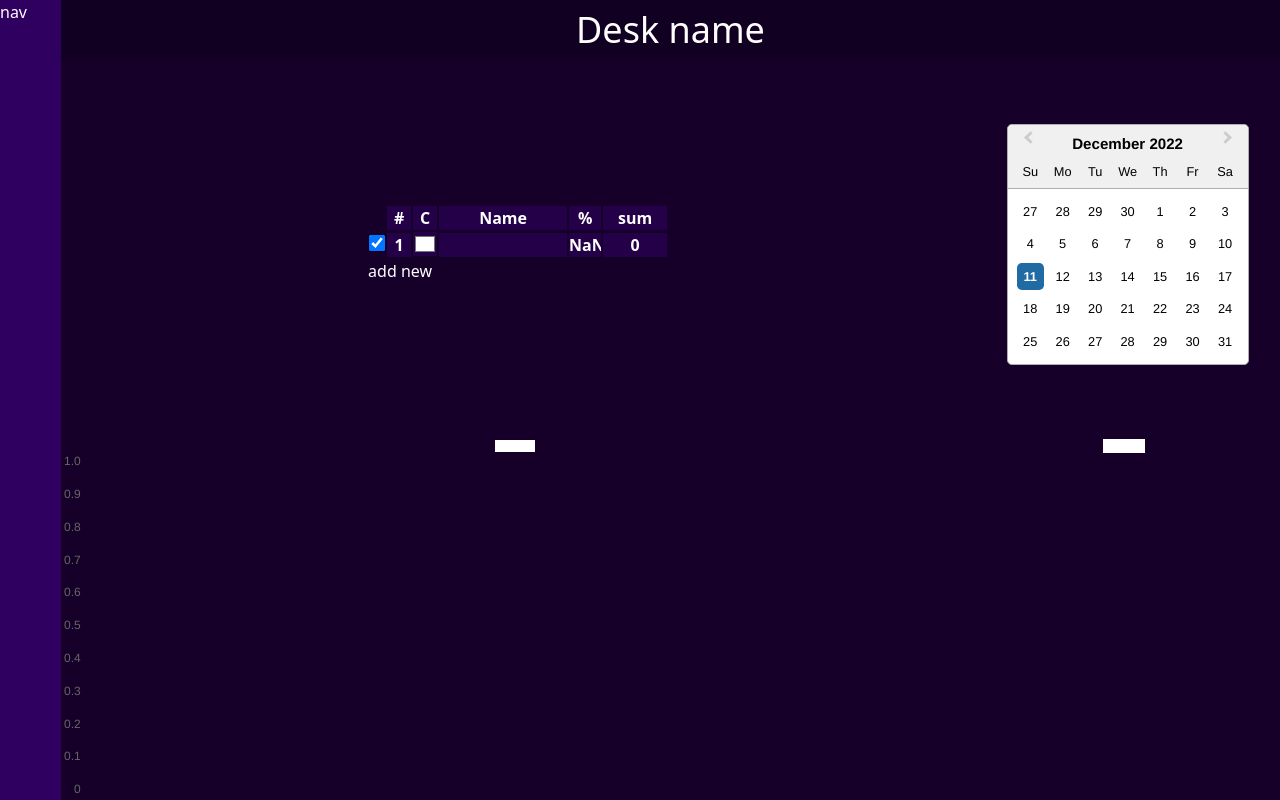
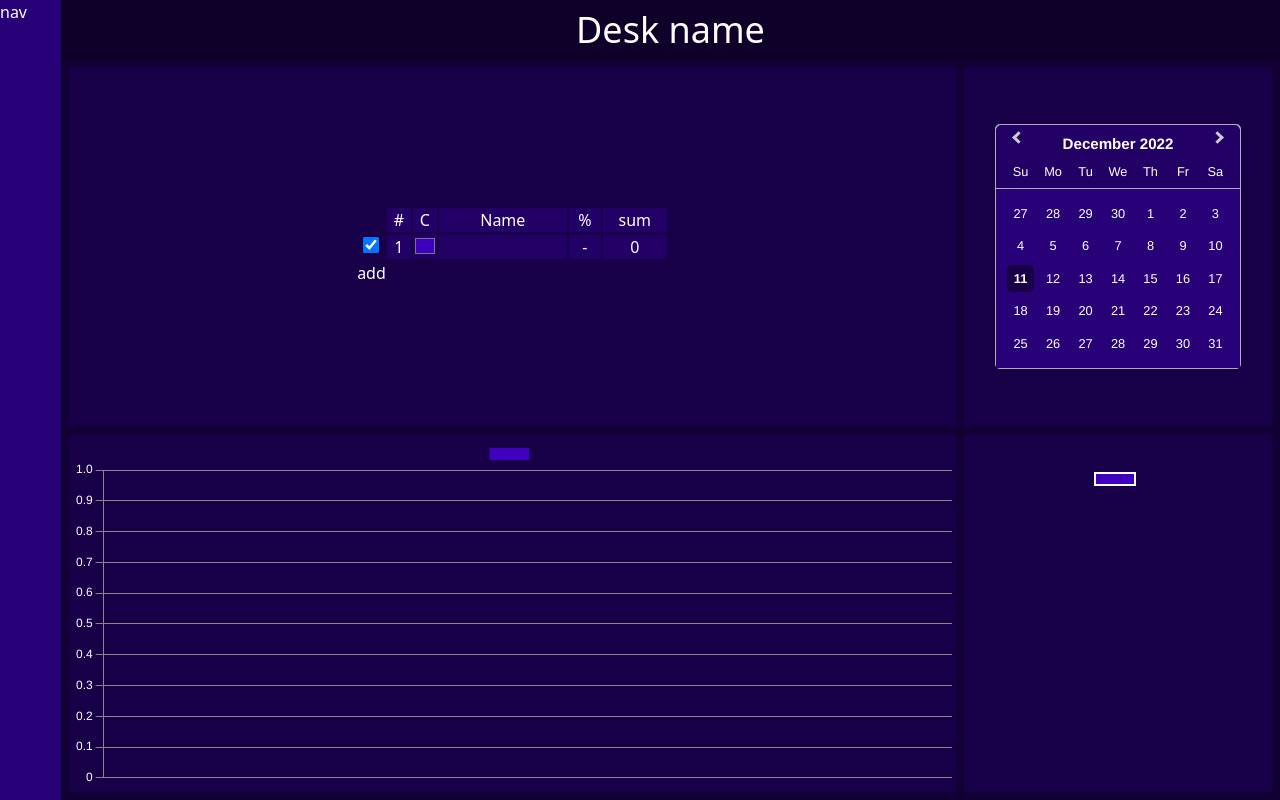
Before and after one commit to Slantl/chart-desk, a React (Vite) app: page / in a window 1280 px wide. Built offline with nearby package versions, Linux system fonts and the light colour scheme.

Commit message:
more styling and recolor

```diff
--- a/src/components/Desk.tsx
+++ b/src/components/Desk.tsx
@@ -17,7 +17,7 @@ export const Desk: FC = () => {
     const [data, setData] = useState<Entity[]>([
       {
         name: "",
-        color: "#ffffff",
+        color: "#4000c0",
         visible: true,
         info: {}
       }
@@ -36,7 +36,7 @@ export const Desk: FC = () => {
 
 
     return (
-        <div className="desk grid overflow-hidden h-full w-full items-center justify-items-center">
+        <div className="desk overflow-hidden h-full w-full">
             <DataTable data={data} setData={setData} period={period}/>
             <CalendarForm period={period} setPeriod={setPeriod}/>
             <BarChart data={data} period={period}/>
--- a/src/components/DeskComponents/BarChart.tsx
+++ b/src/components/DeskComponents/BarChart.tsx
@@ -7,6 +7,7 @@ import {
     Title,
     Tooltip,
     Legend,
+    Chart,
 } from 'chart.js';
 import { FC } from "react";
 import { Entity } from "../Desk";
@@ -25,8 +26,11 @@ interface Props {
     period: Date[]
 }
 
+Chart.defaults.color = "#ffffff"
+Chart.defaults.borderColor = "#888888"
+
 export const BarChart: FC<Props> = ({ data, period }) => {
-    const options = {maintainAspectRatio: false, responsive: true}
+    const options = {maintainAspectRatio: false}
     const labels = period.map(x => x.getDate())
     const barData = {
         labels,
@@ -37,7 +41,7 @@ export const BarChart: FC<Props> = ({ data, period }) => {
                     if (y.getTime().toString() in x.info)
                     return x.info[y.getTime().toString()]
                 }),
-                backgroundColor: x.color
+                backgroundColor: x.color,
             })
         })
     }
--- a/src/components/DeskComponents/CalendarForm.tsx
+++ b/src/components/DeskComponents/CalendarForm.tsx
@@ -23,6 +23,7 @@ export const CalendarForm: FC<Props> = ({ period, setPeriod}) => {
         setPeriod(arr)
     }
     return (
+        <div>
             <DatePicker
                 selected={startDate}
                 onChange={onChange}
@@ -31,5 +32,6 @@ export const CalendarForm: FC<Props> = ({ period, setPeriod}) => {
                 selectsRange
                 inline
             />
+        </div>
     )
 }
--- a/src/components/DeskComponents/DataTable.tsx
+++ b/src/components/DeskComponents/DataTable.tsx
@@ -30,16 +30,23 @@ export const DataTable: FC<Props> = ({ period, data, setData }) => {
     }
 
     const add = () => {
+        let r = Math.floor(Math.random() * 255).toString(16)
+        let g = Math.floor(Math.random() * 160).toString(16)
+        let b = Math.floor(Math.random() * 255).toString(16)
+        r = r.length == 1 ? "0" + r : r
+        g = g.length == 1 ? "0" + g : g
+        b = b.length == 1 ? "0" + b : b
+        let color = "#" + r + g + b
         let temp: {[key: string]: number} = {}
         period.forEach(x => {
             temp[x.getTime().toString()] = 0
         })
-        setData([...data, {name: "", color: "#ffffff", visible: true, info: temp}])
+        setData([...data, {name: "", color: color, visible: true, info: temp}])
     }
 
     return (
         <div>
-            <table className="">
+            <table>
                 <thead>
                     <tr>
                         <th></th>
@@ -60,16 +67,16 @@ export const DataTable: FC<Props> = ({ period, data, setData }) => {
                                 <th><input className="input w-6" type="color" data-i={i.toString()} value={x.color} onChange={set}/></th>
                                 <th><input className="input w-32" type="text" data-i={i.toString()} value={x.name} onChange={set}/></th>
                                 <th>
-                                    <input className="input w-8" value=
+                                    <input readOnly className="input w-8" value=
                                     {
                                         Math.round
                                         (period.reduce((sum, y) => sum + x.info[y.getTime().toString()], 0) /
                                         data.reduce((sum, y) => sum + period.reduce((summ, z) => summ + y.info[z.getTime().toString()], 0), 0) *
-                                        100)
+                                        100) || "-"
                                     }
                                     />
                                 </th>
-                                <th><input className="input w-16" value={period.reduce((sum, y) => sum + x.info[y.getTime().toString()], 0)}/></th>
+                                <th><input className="input w-16" readOnly value={period.reduce((sum, y) => sum + x.info[y.getTime().toString()], 0)}/></th>
                                 {
                                     period.map(y => {
                                         if (y.getTime().toString() in x.info)
@@ -89,8 +96,8 @@ export const DataTable: FC<Props> = ({ period, data, setData }) => {
                         )
                     })}
                 </tbody>
+            <button onClick={add}>add</button>
             </table>
-            <button onClick={add}>add new</button>
         </div>
     )
 }
--- a/src/components/Main.tsx
+++ b/src/components/Main.tsx
@@ -4,7 +4,7 @@ import { Header } from "./Header"
 
 export const Main: FC = () => {
     return (
-        <div className="flex flex-col bg-primary w-full h-screen">
+        <div className="flex flex-col bg-back w-full h-screen">
             <Header />
             <Desk />
         </div>
--- a/src/index.css
+++ b/src/index.css
@@ -3,19 +3,47 @@
 @tailwind utilities;
 
 @layer components {
-    .input {
-      @apply bg-primary1 text-center h-6;
-    }
+  * {
+    @apply font-light
   }
+  .input {
+    @apply bg-primary1 text-center h-6;
+  }
+}
 
-#root {
-  height: 100vh;
-  width: 100vw;
+.react-datepicker__header {
+  @apply bg-primary1
+}
+.react-datepicker__month {
+  @apply bg-primary2 m-0 p-2
+}
+
+.react-datepicker__day:hover {
+  @apply bg-primary1
+}
+
+.react-datepicker__day--in-range {
+  @apply bg-primary4
+}
+
+.react-datepicker__day--selected {
+  @apply bg-primary
 }
 
 .desk {
+  display: grid;
   grid-template-columns: minmax(0, 3fr) 1fr;
   grid-template-rows: 1fr minmax(0, 1fr);
+  gap: 8px;
+  padding: 8px;
+}
+
+.desk > div {
+  @apply bg-primary w-full h-full grid p-1 items-center justify-center
+}
+
+.react-datepicker__month-container * {
+  @apply text-secondary
 }
 
 input::-webkit-outer-spin-button,
--- a/tailwind.config.cjs
+++ b/tailwind.config.cjs
@@ -7,10 +7,21 @@ module.exports = {
   theme: {
     extend: {
       colors: {
-        primary: "#16002a",
-        primary1: "#240048",
-        primary2: "#300060",
-        secondary: "#fff",
+        // primary: "#16002a",
+        // primary1: "#240048",
+        // primary2: "#300060",
+        // primary: "#103",
+        // primary1: "#206",
+        // primary2: "#2c0084",
+        // primary3: "#40c",
+        back: "#103",
+        primary: "#180048",
+        primary1: "#206",
+        primary2: "#280078",
+        primary3: "#309",
+        primary4: "#3800a8",
+        primary5: "#40c",
+        secondary: "#ffffff",
         accent: "#50f"
       }
     },
```
Lines whose indentation alone changed are shown as unchanged.
